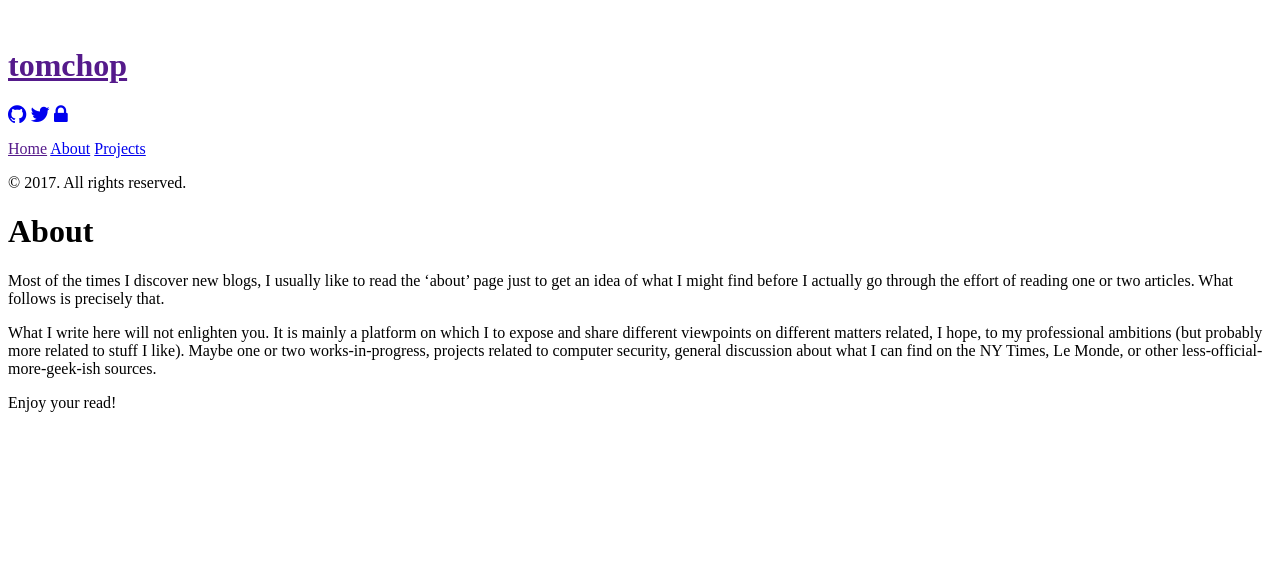
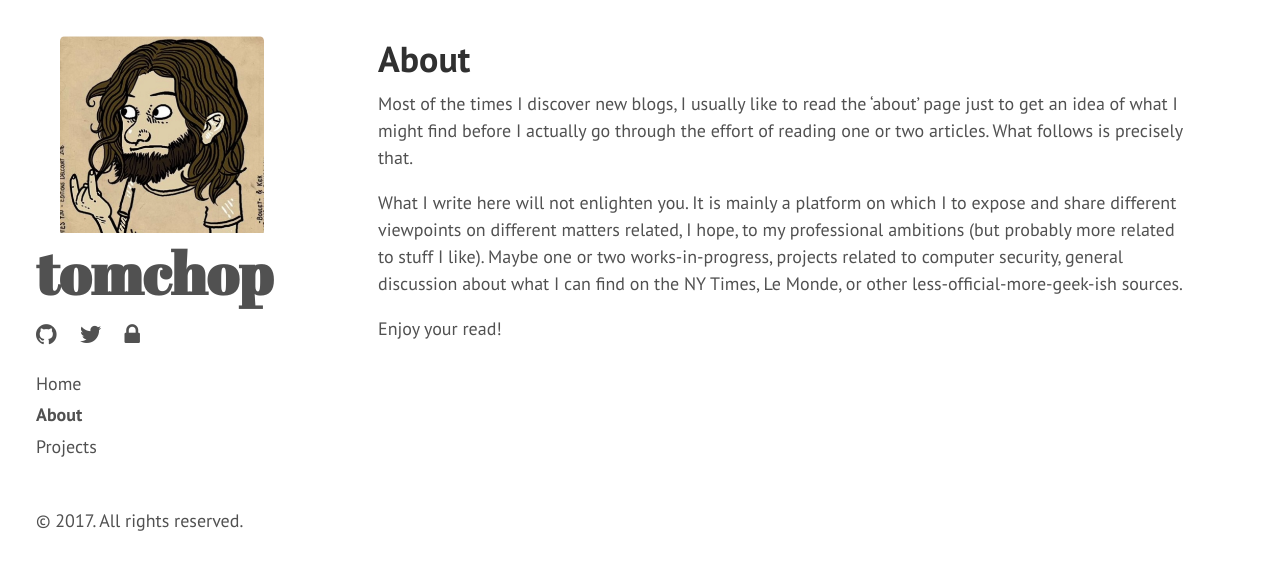
Before and after one commit to tomchop/tomchop.github.io, a Jekyll site: the page built from about.md, in a window 1280 px wide. Shown: the top 570 px of the page. Built offline with Jekyll 4.4.1, drawn with Linux system fonts in a browser that asks for light colours; nearby versions of some CDN libraries.

Commit message:
Fix baseurl

```diff
--- a/404.html
+++ b/404.html
@@ -6,5 +6,5 @@
 
 <div class="page">
   <h1 class="page-title">404: Page not found</h1>
-  <p class="lead">Sorry, we've misplaced that URL or it's pointing to something that doesn't exist. <a href="{{ site.baseurl }}">Head back home</a> to try finding it again.</p>
+  <p class="lead">Sorry, we've misplaced that URL or it's pointing to something that doesn't exist. <a href="/">Head back home</a> to try finding it again.</p>
 </div>
--- a/_config.yml
+++ b/_config.yml
@@ -10,7 +10,7 @@
 title:            tomchop
 tagline:          'APT-buster. Incident handler, lethal forensicator, wannabe malware reverser. Thoughts are my own.'
 url:              "http://tomchop.me"
-baseurl:          /
+baseurl:          ""
 email:            tomchop@gmail.com
 twitter_username: tomchop_
 github_username:  tomchop
--- a/_includes/head.html
+++ b/_includes/head.html
@@ -16,16 +16,16 @@
 
   <!-- CSS -->
   <link rel="stylesheet" href="http://fonts.googleapis.com/css?family=PT+Sans:400,400italic,700|Abril+Fatface">
-  <link rel="stylesheet" href="{{ site.baseurl }}public/css/poole.css">
-  <link rel="stylesheet" href="{{ site.baseurl }}public/css/syntax.css">
-  <link rel="stylesheet" href="{{ site.baseurl }}public/css/hyde.css">
-  <link rel="stylesheet" href="{{ site.baseurl }}public/css/tomchop.css">
+  <link rel="stylesheet" href="/public/css/poole.css">
+  <link rel="stylesheet" href="/public/css/syntax.css">
+  <link rel="stylesheet" href="/public/css/hyde.css">
+  <link rel="stylesheet" href="/public/css/tomchop.css">
   <link href="//netdna.bootstrapcdn.com/font-awesome/4.3.0/css/font-awesome.css" rel="stylesheet">
 
 
   <!-- Icons -->
-  <link rel="apple-touch-icon-precomposed" sizes="144x144" href="{{ site.baseurl }}public/apple-touch-icon-144-precomposed.png">
-                                 <link rel="shortcut icon" href="{{ site.baseurl }}public/img/avatar.png">
+  <link rel="apple-touch-icon-precomposed" sizes="144x144" href="/public/apple-touch-icon-144-precomposed.png">
+                                 <link rel="shortcut icon" href="/public/img/avatar.png">
 
   <!-- RSS -->
   <link rel="alternate" type="application/rss+xml" title="RSS" href="/atom.xml">
--- a/_includes/sidebar.html
+++ b/_includes/sidebar.html
@@ -1,10 +1,10 @@
 <div class="sidebar">
   <div class="container sidebar-sticky">
     <div class="sidebar-about">
-      <img src="{{ site.baseurl }}public/img/avatar.png" alt="" class="avatar" />
+      <img src="/public/img/avatar.png" alt="" class="avatar" />
 
       <h1>
-        <a href="{{ site.baseurl }}">
+        <a href="/">
           {{ site.title }}
         </a>
       </h1>
@@ -18,7 +18,7 @@
 
 
     <nav class="sidebar-nav">
-      <a class="sidebar-nav-item{% if page.url == site.baseurl %} active{% endif %}" href="{{ site.baseurl }}">Home</a>
+      <a class="sidebar-nav-item{% if page.url == site.baseurl %} active{% endif %}" href="/">Home</a>
 
       {% comment %}
         The code below dynamically generates a sidebar nav of pages with
--- a/feed.xml
+++ b/feed.xml
@@ -6,7 +6,7 @@
   <channel>
     <title>{{ site.title | xml_escape }}</title>
     <description>{{ site.description | xml_escape }}</description>
-    <link>{{ site.url }}{{ site.baseurl }}/</link>
+    <link>{{ site.url }}/</link>
     <atom:link href="{{ "/feed.xml" | prepend: site.baseurl | prepend: site.url }}" rel="self" type="application/rss+xml"/>
     <pubDate>{{ site.time | date_to_rfc822 }}</pubDate>
     <lastBuildDate>{{ site.time | date_to_rfc822 }}</lastBuildDate>
--- a/index.html
+++ b/index.html
@@ -19,15 +19,15 @@
 
 <div class="pagination">
   {% if paginator.next_page %}
-    <a class="pagination-item older" href="{{ site.baseurl }}page{{paginator.next_page}}">Older</a>
+    <a class="pagination-item older" href="/page{{paginator.next_page}}">Older</a>
   {% else %}
     <span class="pagination-item older">Older</span>
   {% endif %}
   {% if paginator.previous_page %}
     {% if paginator.page == 2 %}
-      <a class="pagination-item newer" href="{{ site.baseurl }}">Newer</a>
+      <a class="pagination-item newer" href="/">Newer</a>
     {% else %}
-      <a class="pagination-item newer" href="{{ site.baseurl }}page{{paginator.previous_page}}">Newer</a>
+      <a class="pagination-item newer" href="/page{{paginator.previous_page}}">Newer</a>
     {% endif %}
   {% else %}
     <span class="pagination-item newer">Newer</span>
```
